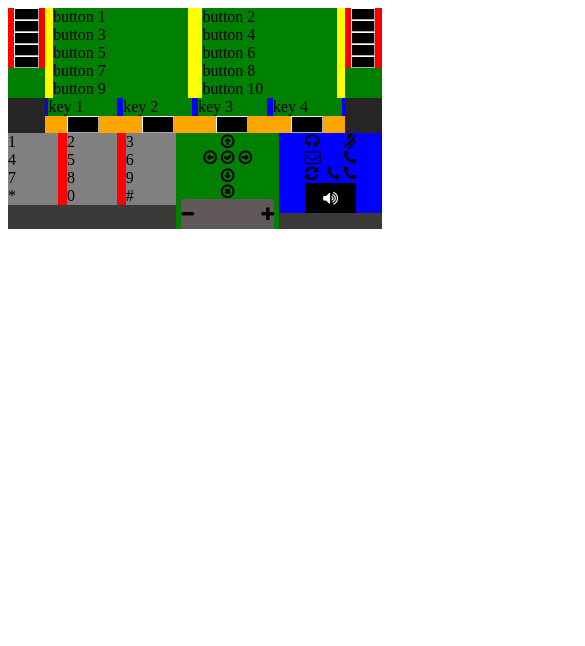
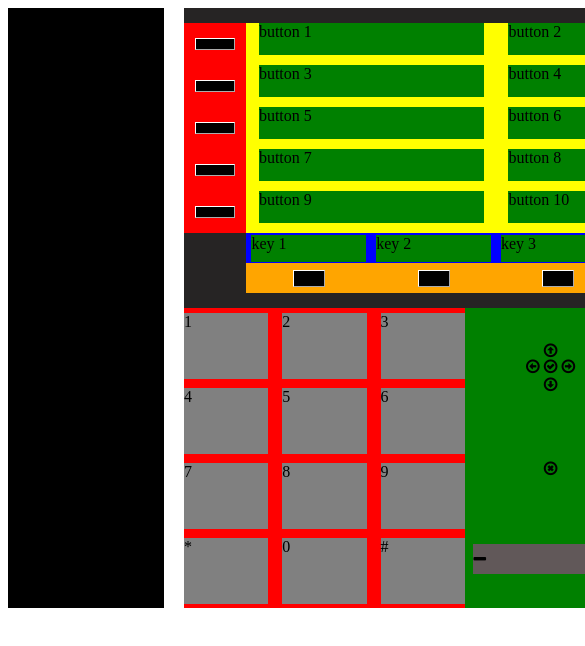
Before and after one commit to wallnutmonkeys/yealink-provisioning, a plain HTML site: page html_prototype/t46g.html in a window 390 px wide. Shown: the top 646 px of the page, 585 px wide, since content can reach past the window. Drawn offline with Linux system fonts and the light colour scheme.

Commit message:
add handset to phone

```diff
--- a/html_prototype/css/t46g.css
+++ b/html_prototype/css/t46g.css
@@ -1,12 +1,18 @@
 #phone {
   height:600px;
-  width: 700px;
+  width: 800px;
   display: flex;
   flex-direction: row;
 }
-
+#handset {
+  width: 20%;
+  height: 100%;
+  background-color: black;
+  margin-right: 20px;
+}
 #phone-body {
   height:100%;
+  width: 80%;
   display: flex;
   flex-direction: column;
 }
@@ -193,9 +199,3 @@
   justify-content: center;
   align-items: center;
 }
-
-#handset {
-  width: 100px;
-  height: 100%;
-  background-color: black;
-}
--- a/html_prototype/t46g.html
+++ b/html_prototype/t46g.html
@@ -8,7 +8,9 @@
     <link rel="stylesheet" href="css/font-awesome-4.6.3/css/font-awesome.min.css" charset="utf-8">
   </head>
   <body>
-
+    <div id="phone">
+      <div id="handset">
+      </div>
       <div id="phone-body">
 
         <div id="phone-body-top">
@@ -121,6 +123,7 @@
 
 
       </div>
+    </div>
 
   </body>
 </html>
```
Lines whose indentation alone changed are shown as unchanged.
